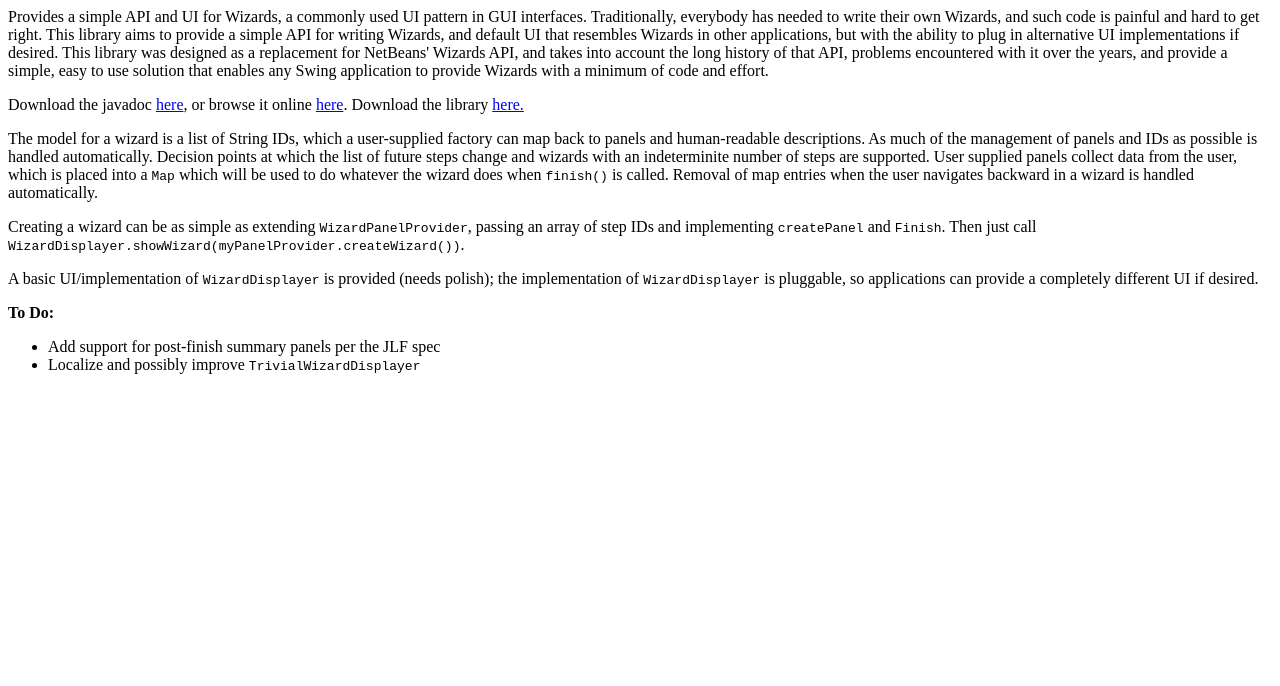
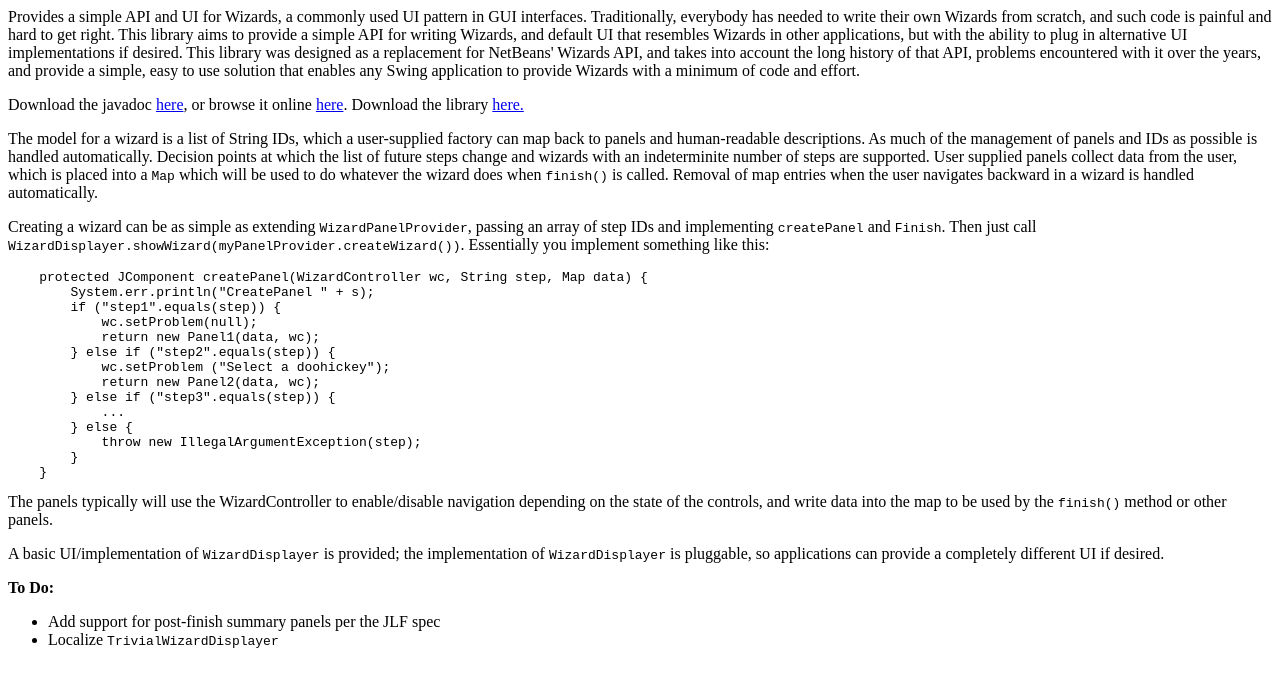
Before and after one commit to karchie/Wizard, a plain HTML site: page www/index.html in a window 1280 px wide. Drawn offline with Linux system fonts and the light colour scheme.

Commit message:
Fixed a typo, misc changes.
git-svn-id: https://wizard.dev.java.net/svn/wizard/trunk@8 a62af56b-1f7e-0410-9489-a907742bcd7b

```diff
--- a/www/index.html
+++ b/www/index.html
@@ -5,7 +5,16 @@
 </head>
 
 <body bgcolor="#FFFFFF" text="#000000">
-Provides a simple API and UI for Wizards, a commonly used UI pattern in GUI interfaces. Traditionally, everybody has needed to write their own Wizards, and such code is painful and hard to get right. This library aims to provide a simple API for writing Wizards, and default UI that resembles Wizards in other applications, but with the ability to plug in alternative UI implementations if desired. This library was designed as a replacement for NetBeans' Wizards API, and takes into account the long history of that API, problems encountered with it over the years, and provide a simple, easy to use solution that enables any Swing application to provide Wizards with a minimum of code and effort.
+Provides a simple API and UI for Wizards, a commonly used UI pattern in GUI
+interfaces. Traditionally, everybody has needed to write their own
+Wizards from scratch, and such code is painful and hard to get right. This
+library aims to provide a simple API for writing Wizards, and default UI that
+resembles Wizards in other applications, but with the ability to plug in
+alternative UI implementations if desired. This library was designed as a
+replacement for NetBeans' Wizards API, and takes into account the long history
+of that API, problems encountered with it over the years, and provide a
+simple, easy to use solution that enables any Swing application to provide
+Wizards with a minimum of code and effort.
 <p>
 Download the javadoc <a href="WizardAPI.zip">here</a>, or browse it online
 <a href="javadoc/index.html">here</a>.  Download the library <a href="wizard.jar">here.</a>
@@ -21,15 +30,36 @@ backward in a wizard is handled automatically.
 <p>
 Creating a wizard can be as simple as extending <code>WizardPanelProvider</code>, passing an
 array of step IDs and implementing <code>createPanel</code> and <code>Finish</code>.  Then just
-call <code>WizardDisplayer.showWizard(myPanelProvider.createWizard())</code>.
+call <code>WizardDisplayer.showWizard(myPanelProvider.createWizard())</code>.  Essentially
+you implement something like this:
 <p>
-A basic UI/implementation of <code>WizardDisplayer</code> is provided (needs polish); the
+<pre>
+    protected JComponent createPanel(WizardController wc, String step, Map data) {
+        System.err.println("CreatePanel " + s);
+        if ("step1".equals(step)) {
+            wc.setProblem(null);
+            return new Panel1(data, wc);
+        } else if ("step2".equals(step)) {
+            wc.setProblem ("Select a doohickey");
+            return new Panel2(data, wc);
+        } else if ("step3".equals(step)) {
+            ...
+        } else {
+            throw new IllegalArgumentException(step);
+        }
+    }
+</pre>
+The panels typically will use the WizardController to enable/disable navigation
+depending on the state of the controls, and write data into the map to be
+used by the <code>finish()</code> method or other panels.
+<p>
+A basic UI/implementation of <code>WizardDisplayer</code> is provided; the
 implementation of <code>WizardDisplayer</code> is pluggable, so applications can provide a
 completely different UI if desired.
 <p>
 <b>To Do:</b><br>
 <ul><li>Add support for post-finish summary panels per the JLF spec</li>
-<li>Localize and possibly improve <code>TrivialWizardDisplayer</code></li>
+<li>Localize <code>TrivialWizardDisplayer</code></li>
 </ul>
 </body>
 </html>
```
